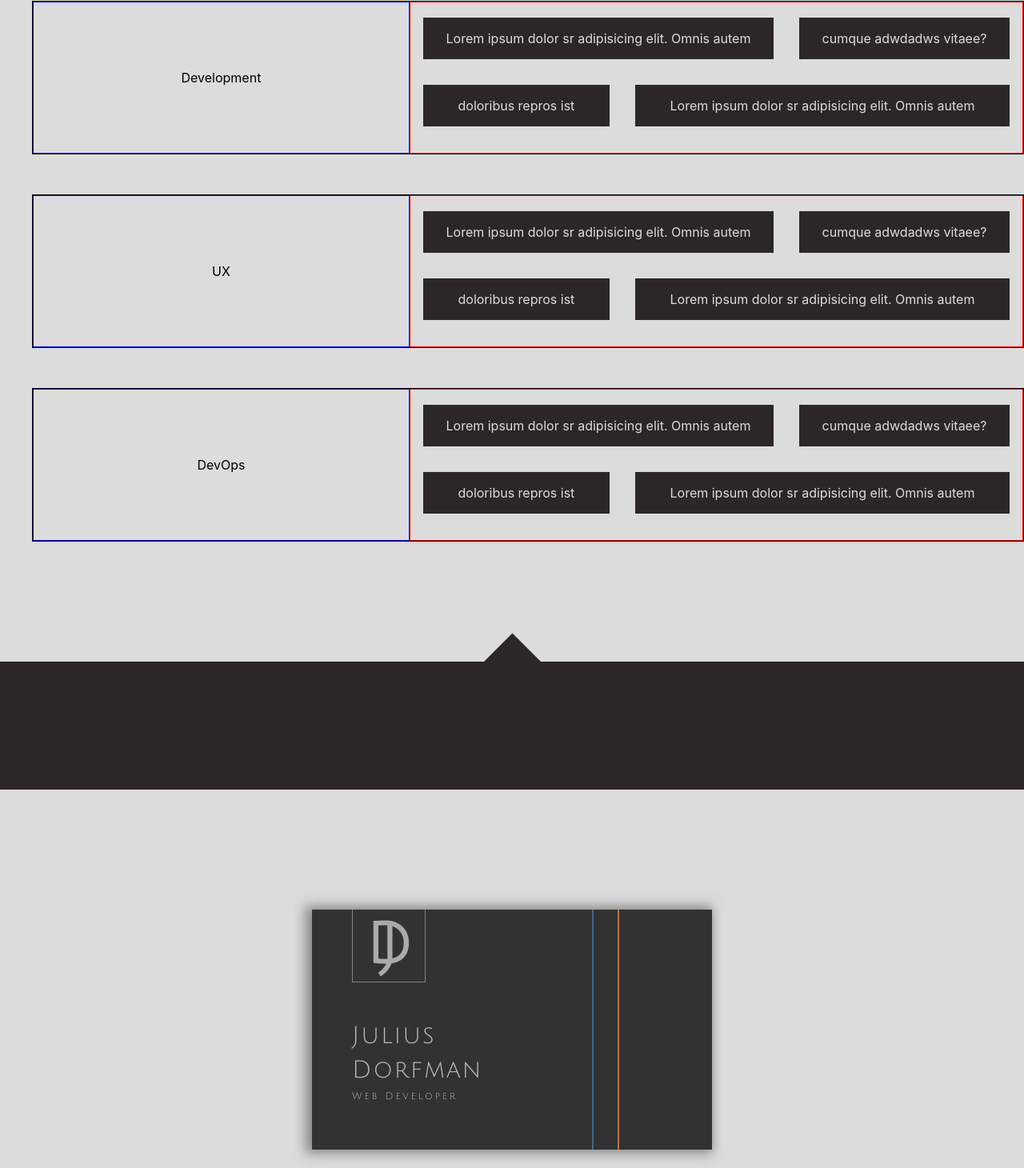
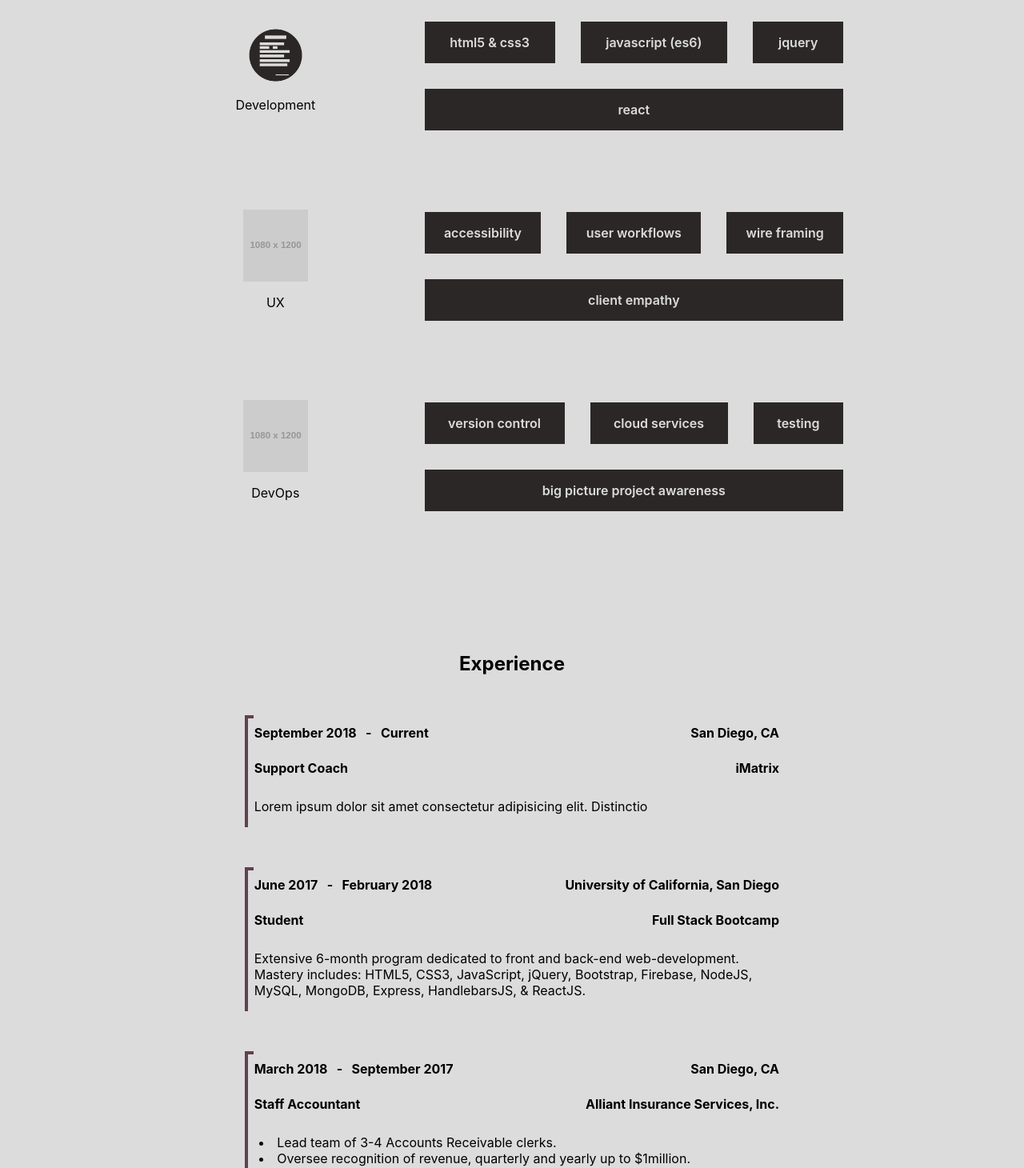
Before and after one commit to JuliusDorfman/jdorfj, a React (Create React App) app: page /homepage in a window 1280 px wide. Shown: the part 419-1879 px from the top of the page at 80% size. Built offline with nearby package versions, Linux system fonts and the light colour scheme.

Commit message:
added development icon, fixed some template issues with skills section, initialized experience section

```diff
--- a/src/Pages/Homepage/Homepage.css
+++ b/src/Pages/Homepage/Homepage.css
@@ -30,13 +30,21 @@
   padding-top: 20px;
 }
 
-.resume-footer{
+.seperator {
   position: relative;
   background-color: #2c2727;
   height: 20vh;
 }
 
-.resume-footer:after {
+.seperator>* {
+  position: relative;
+  display: block;
+  top: 30%;
+  text-align: center;
+  color: #f0f0f0;
+}
+
+.seperator:before {
   content: " ";
   display: inline-block;
   position: absolute;
@@ -44,6 +52,20 @@
   height: 75px;
   background-color: #2c2727;
   bottom: 105px;
+  left: 0;
+  right: 0;
+  margin: auto;
+  transform: rotateZ(45deg);
+}
+
+.seperator:after {
+  content: " ";
+  display: inline-block;
+  position: absolute;
+  width: 75px;
+  height: 75px;
+  background-color: #2c2727;
+  top: 105px;
   left: 0;
   right: 0;
   margin: auto;
@@ -66,8 +88,8 @@
 /* Skills Layout */
 .skills-container {
   text-align: center;
-  margin-top: 150px;
-  margin-bottom: 150px;
+  width: 70%;
+  margin: 150px auto;
 }
 
 .skill-item {
@@ -76,39 +98,107 @@
   flex-direction: row;
   justify-content: space-around;
   list-style: none;
-  border: black 1px solid;
   margin-bottom: 50px;
 }
 
 .skills-head {
   display: inherit;
+  flex-direction: column;
   justify-content: center;
   align-items: center;
-  border: 1px solid blue;
-  width: 38%;
+  width: 30%;
+}
+
+.skills-head>img {
+  width: 30%;
 }
 
 .skills-details {
   display: inherit;
-  border: 1px solid red;
   width: 62%;
   justify-content: space-around;
   align-items: center;
 }
 
-.skills-details > ul {
+.skills-details>ul {
   display: flex;
-  height: 80%;
+  align-items: center;
   padding: 10px 0;
   flex-wrap: wrap;
   justify-content: space-around;
   list-style: none;
 }
 
-.skills-details > ul >li {
+.skills-details>ul>li {
   flex: 1 0 auto;
   padding: 1em;
   background-color: #2c2727;
-  margin: 0 1em 2em 1em;
+  margin: 1em;
   color: gainsboro;
+  font-weight: 600;
 }
+
+ul.skill-list {
+  padding: 0;
+}
+
+/* Experience Layout */
+.experience-container {
+  text-align: center;
+  width: 60%;
+  margin: 150px auto;
+  background: gainsboro;
+}
+
+.experience-container>h1 {
+  text-align: center;
+}
+
+.exp-first-tier {
+  text-align: left;
+  margin: 50px;
+  position: relative;
+  padding-left: 1%;
+  border-left: 4px solid #614051;
+}
+
+
+.exp-first-tier:before {
+  content: '';
+  width: 1%;
+  position: absolute;
+  top: 0;
+  left: 0;
+  border-top: 4px solid #614051;
+}
+
+.exp-item {
+  margin: 50px 0;
+}
+
+.exp-item>header {
+  display: grid;
+  grid-template-rows: 1fr 1fr;
+  grid-template-columns: 1fr 1fr;
+}
+
+.exp-item>header>h4 {
+  margin: 12px 0;
+}
+
+.exp-item>p {
+  margin-bottom: 0;
+  padding-bottom: 16px;
+}
+
+.exp-item>header>h4:nth-child(even) {
+  text-align: right;
+}
+
+.exp-item>ul {
+  padding-left: 1%;
+}
+
+.exp-item>ul>li {
+  list-style-position: inside;
+}
--- a/src/Pages/Homepage/Homepage.jsx
+++ b/src/Pages/Homepage/Homepage.jsx
@@ -27,42 +27,95 @@ export default class Homepage extends Component {
           </div>
           <ul className="skill-list">
             <li className="skill-item">
-              <div className="skills-head">Development</div>
+              <div className="skills-head">
+                <img src="/assets/images/development-icon-inverted.png" alt="Development Icon" />
+                <p>Development</p>
+              </div>
               <div className="skills-details">
                 <ul>
-                  <li>Lorem ipsum dolor sr adipisicing elit. Omnis autem </li>
-                  <li>cumque adwdadws vitaee?</li>
-                  <li> doloribus repros ist</li>
-                  <li>Lorem ipsum dolor sr adipisicing elit. Omnis autem </li>
+                  <li>html5 &amp; css3 </li>
+                  <li>javascript (es6)</li>
+                  <li>jquery</li>
+                  <li>react</li>
                 </ul>
               </div>
             </li>
             <li className="skill-item">
-              <div className="skills-head">UX</div>
+              <div className="skills-head">
+                <img src='https://dummyimage.com/1080x1200.gif?text=Placeholder' alt='placeholder image' />
+                <p>UX</p>
+              </div>
               <div className="skills-details">
                 <ul>
-                  <li>Lorem ipsum dolor sr adipisicing elit. Omnis autem </li>
-                  <li>cumque adwdadws vitaee?</li>
-                  <li> doloribus repros ist</li>
-                  <li>Lorem ipsum dolor sr adipisicing elit. Omnis autem </li>
+                  <li>accessibility</li>
+                  <li>user workflows</li>
+                  <li>wire framing</li>
+                  <li>client empathy</li>
                 </ul>
               </div>
             </li>
             <li className="skill-item">
-              <div className="skills-head">DevOps</div>
+              <div className="skills-head">
+                <img src='https://dummyimage.com/1080x1200.gif?text=Placeholder' alt='placeholder image' />
+                <p>DevOps</p></div>
               <div className="skills-details">
                 <ul>
-                  <li>Lorem ipsum dolor sr adipisicing elit. Omnis autem </li>
-                  <li>cumque adwdadws vitaee?</li>
-                  <li> doloribus repros ist</li>
-                  <li>Lorem ipsum dolor sr adipisicing elit. Omnis autem </li>
+                  <li>version control</li>
+                  <li>cloud services</li>
+                  <li>testing</li>
+                  <li>big picture project awareness</li>
                 </ul>
               </div>
             </li>
           </ul>
         </section>
-        <div className="resume-footer">
+        <section className="experience-container">
+          <h1>
+            Experience
+          </h1>
+          <div className="exp-first-tier">
+            <article className="exp-item">
+              <header>
+                <h4>September 2018 &nbsp; - &nbsp; Current</h4>
+                <h4>San Diego, CA</h4>
+                <h4>Support Coach</h4>
+                <h4>iMatrix</h4>
+              </header>
+              <p>Lorem ipsum dolor sit amet consectetur adipisicing elit. Distinctio </p>
+            </article>
+          </div>
+          <div className="exp-first-tier">
+            <article className="exp-item">
+              <header>
+                <h4>June 2017 &nbsp; - &nbsp; February 2018</h4>
+                <h4>University of California, San Diego</h4>
+                <h4>Student</h4>
+                <h4>Full Stack Bootcamp</h4>
+              </header>
+              <p>Extensive 6-month program dedicated to front and back-end web-development. Mastery includes: HTML5, CSS3, JavaScript, jQuery, Bootstrap, Firebase, NodeJS, MySQL, MongoDB, Express, HandlebarsJS, &amp; ReactJS.</p>
+            </article>
+          </div>
+          <div className="exp-first-tier">
+            <article className="exp-item">
+              <header>
+                <h4>March 2018 &nbsp; - &nbsp; September 2017</h4>
+                <h4>San Diego, CA</h4>
+                <h4>Staff Accountant</h4>
+                <h4>Alliant Insurance Services, Inc.</h4>
+              </header>
+              <ul>
+                <li>Lead team of 3-4 Accounts Receivable clerks.</li>
+                <li>Oversee recognition of revenue, quarterly and yearly up to $1million.</li>
+                <li>Reconcile company revenue accounts and bank accounts.</li>
+              </ul>
+            </article>
+          </div>
+        </section>
+
+        <div className="seperator">
+
         </div>
+
         <DigitalCard />
       </div>
     )
```
Also changed, not shown: public/assets/images/development-icon-inverted.png (added), public/assets/images/development-icon.png (added).
